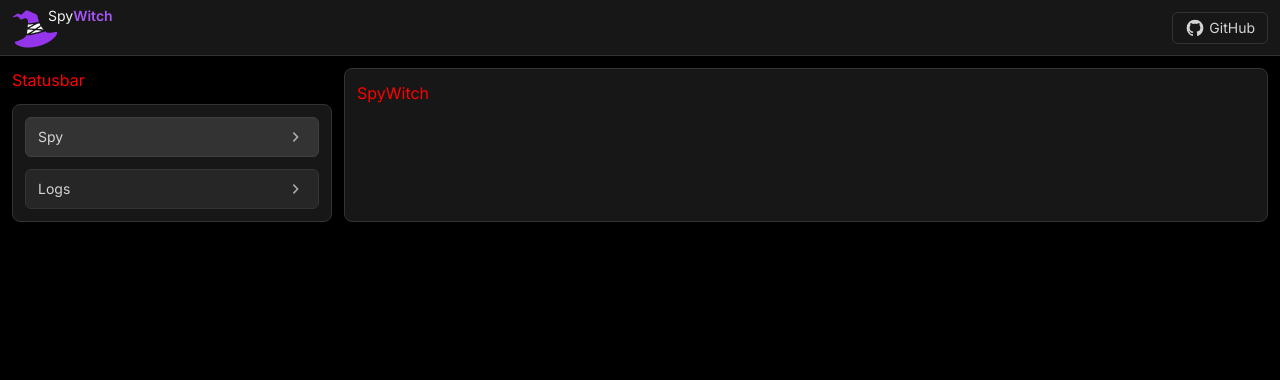
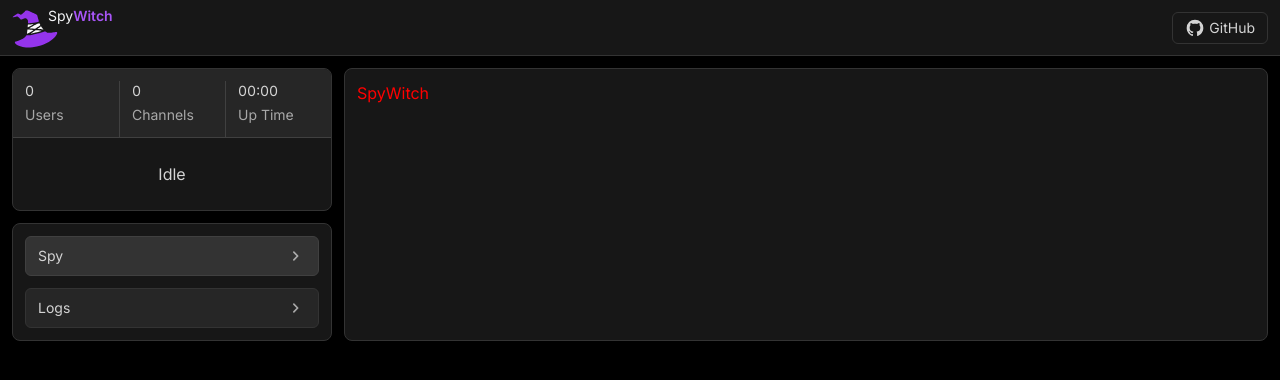
Before and after one commit to seabeya/spywitch, a Next.js app: page / in a window 1280 px wide. Shown: the top 380 px of the page. Built offline with nearby package versions, Linux system fonts and the light colour scheme.

Commit message:
feat: Add statusbar component

```diff
--- /dev/null
+++ b/src/features/status/status-item.tsx
@@ -0,0 +1,15 @@
+interface StatusItemProps {
+  label: string;
+  data: string;
+}
+
+function StatusItem({ label, data }: StatusItemProps) {
+  return (
+    <div className="flex flex-col gap-1 overflow-hidden p-s-gap pt-0 text-sm *:whitespace-nowrap">
+      <span className="tabular-nums text-c-secondary-text">{data}</span>
+      <span className="text-c-secondary-text/75">{label}</span>
+    </div>
+  );
+}
+
+export default StatusItem;
--- a/src/features/status/statusbar.tsx
+++ b/src/features/status/statusbar.tsx
@@ -1,5 +1,16 @@
+import StatusItem from './status-item';
+
 function Statusbar() {
-  return <div>Statusbar</div>;
+  return (
+    <div className="overflow-hidden rounded-lg border border-c-line bg-c-fg">
+      <div className="grid grid-cols-3 divide-x divide-c-line-high border-b border-c-line-high bg-c-secondary pt-s-gap">
+        <StatusItem label={'Users'} data={'0'} />
+        <StatusItem label={'Channels'} data={'0'} />
+        <StatusItem label={'Up Time'} data={'00:00'} />
+      </div>
+      <div className="flex items-center justify-center p-6 text-c-secondary-text">Idle</div>
+    </div>
+  );
 }
 
 export default Statusbar;
```
